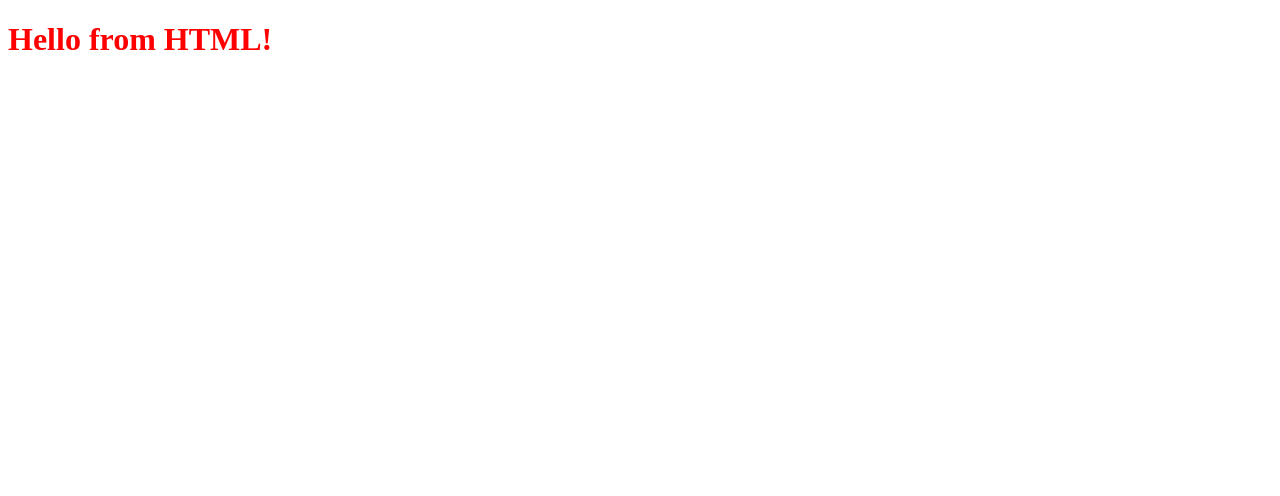
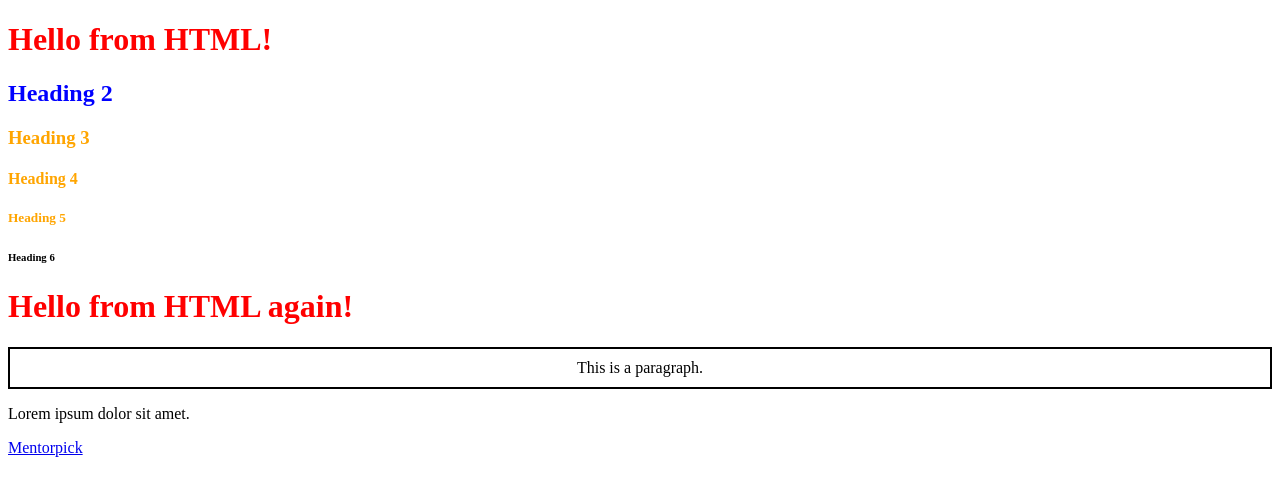
Before and after one commit to harikaparlapalli/autosuggest, a website: page frontend/index.html in a window 1280 px wide. Drawn offline with Linux system fonts and the light colour scheme.

Commit message:
Intro to HTML tags

```diff
--- a/frontend/css/index.css
+++ b/frontend/css/index.css
@@ -1,3 +1,20 @@
 h1 {
     color : red;
 }
+
+#head2 { /* only applied to specific id*/
+    color : blue;
+}
+
+.heading { /* applied to all elements with class heading */
+    color : orange;
+}
+
+.para {
+    border : 2px; /*size */
+    border-style : solid; /*type of border(default = hidden) */
+    border-color : black; /*color of border */
+    padding : 10px; /*space between content and border */
+    text-align : center; /*align text to center */
+    /* margin : 20px; space between border and other elements */
+}
--- a/frontend/index.html
+++ b/frontend/index.html
@@ -8,6 +8,16 @@
 </head>
 <body>
     <h1> Hello from HTML! </h1>
+    <h2 id="head2"> Heading 2 </h2>
+    <h3 class="heading"> Heading 3 </h3>
+    <h4 class="heading"> Heading 4 </h4>
+    <h5 class="heading"> Heading 5 </h5>
+    <h6> Heading 6 </h6>
+    <h1> Hello from HTML again! </h1>
+    <p class="para"> This is a paragraph. </p>
+    <p>Lorem ipsum dolor sit amet.</p>
+    <!--This is a hyperlink(anchor tag) that directs to the specified URL when clicked-->
+    <a href="https://mentorpick.com/coursev2/my-courses">Mentorpick</a>
     <script src="js/index.js"></script> <!--To link JS file-->
 </body>
 </html>
```
